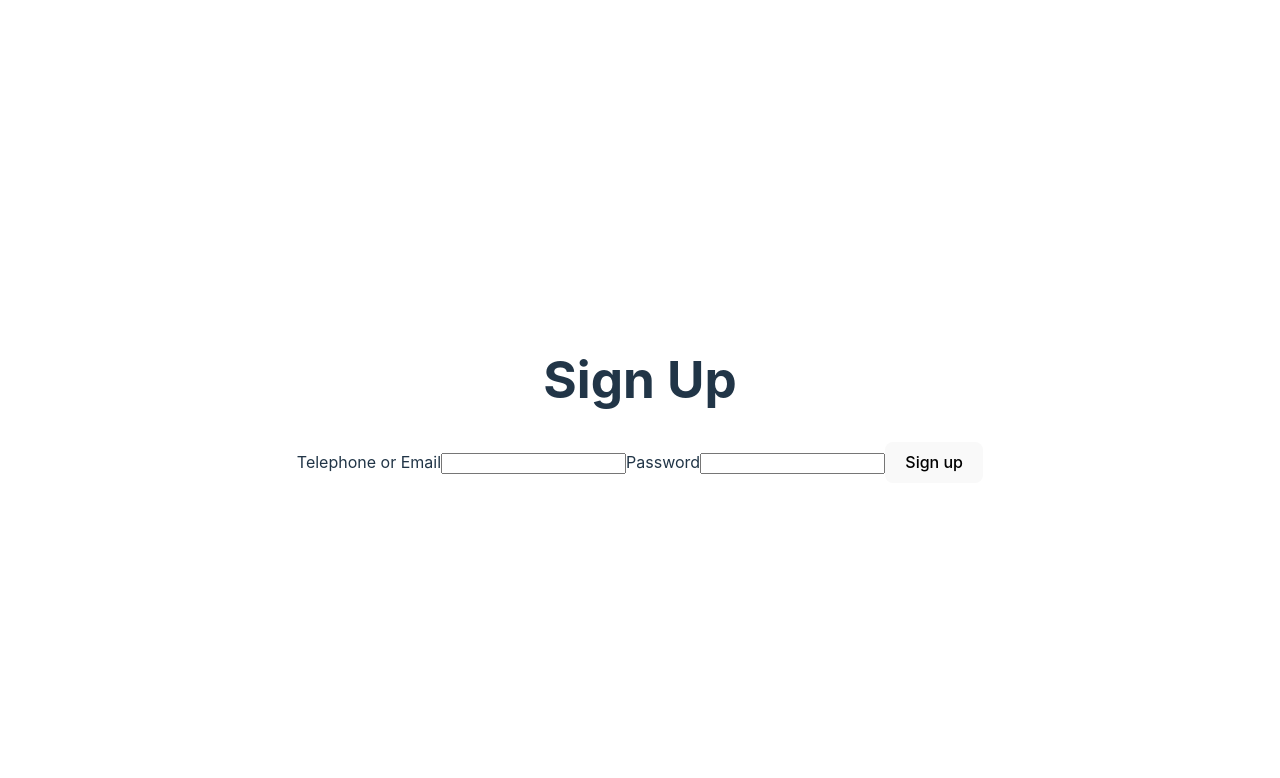
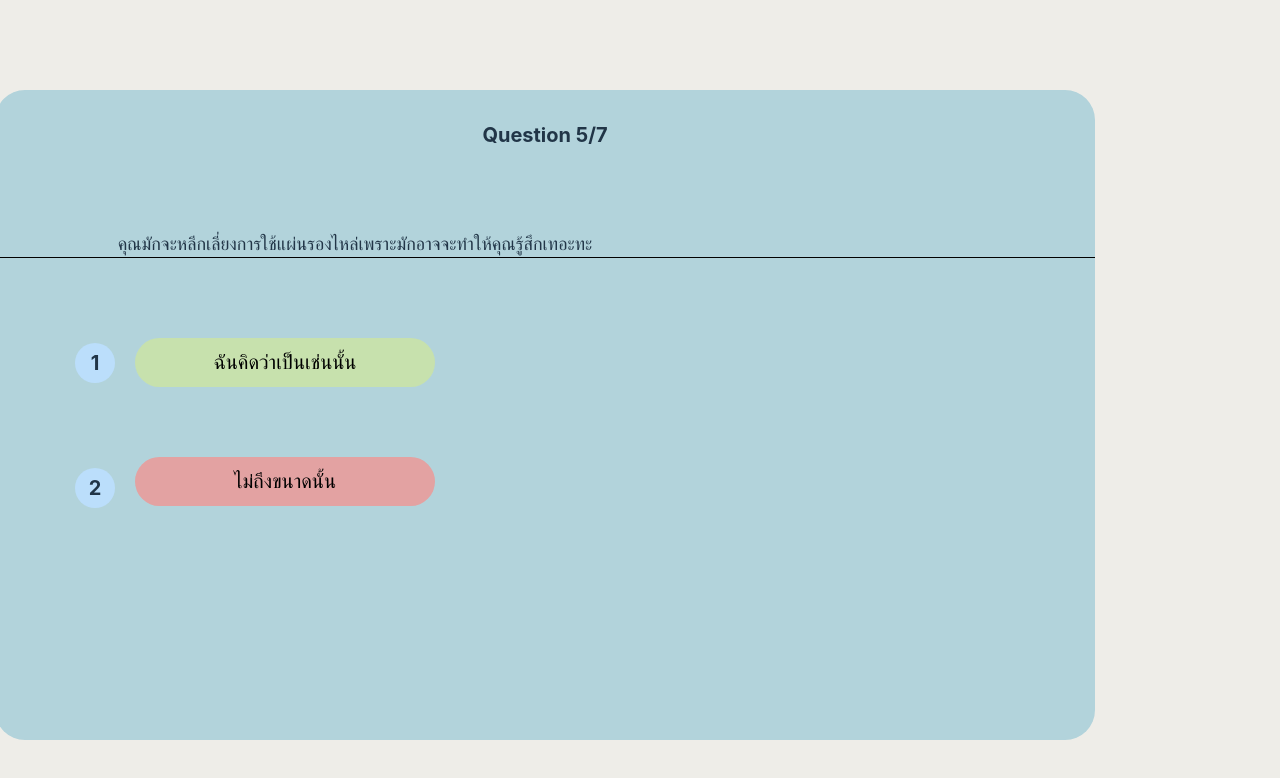
Before and after one commit to Gxamsrtt023/Alway_project, a React (Vite) app: page / in a window 1280 px wide. Shown: the top 778 px of the page. Built offline with nearby package versions, Linux system fonts and the light colour scheme.

Commit message:
update Q5

```diff
--- a/src/App.jsx
+++ b/src/App.jsx
@@ -2,14 +2,14 @@ import { useState } from 'react'
 import reactLogo from './assets/react.svg'
 import viteLogo from '/vite.svg'
 import './App.css'
-import Login from './login'
+import Q5 from './Q5'
 
 function App() {
   const [count, setCount] = useState(0)
 
   return (
     <>
-      <Login />
+      <Q5 />
     </>
   )
 }
--- /dev/null
+++ b/src/Q5.css
@@ -0,0 +1,111 @@
+
+
+body {
+    background-color: #EEEDE8;
+    font-family: 'Inter', sans-serif;
+  }
+
+  ._5rectangle1 {
+    background-color: #E5CDDD;
+    width: 740px;
+    height: 70px;
+    position: relative;
+    top: -330px;
+    left: -370px;
+  }
+
+  ._5rectangle2 {
+    background-color: #C1CCBF;
+    width: 740px;
+    height: 70px;
+    position: relative;
+    top: -400px;
+    left: 365px;
+  }
+
+  ._5container {
+    background-color: #B2D3DB;
+    width: 1100px;
+    height: 650px;
+    position: absolute;
+    top: 90px;
+    right: 185px;
+    border-radius: 30px;
+    font-family: 'Inter', sans-serif;
+  }
+
+  ._5Ask {
+    margin-top: -110px;
+    font-size: 20px;
+    display: block;
+    font-weight: bold;
+  }
+
+  ._5Asks {
+    font-size: 18px;
+    margin-bottom: 0px;
+    position: relative;
+    top: 80px;
+    left: -190px;
+    font-weight: bold;
+  }
+
+  ._5line {
+    width: 1100px;
+    border-top: 1px solid #000;
+    margin: 40px 0;
+    margin-top: 80px;
+  }
+
+  .Button5_Ans1 {
+    width: 300px;
+    border-radius: 80px;
+    background-color: #C7E1AD;
+    color: rgb(0, 0, 0);
+    font: 20px sans-serif;
+    margin: 80px 30px;
+    position: relative;
+    display: block;
+    margin: -40px 140px;
+  }
+
+  .Button5_Ans2 {
+    width: 300px;
+    font: 20px sans-serif;
+    border-radius: 80px;
+    background-color: #E3A2A2;
+    color: rgb(0, 0, 0);
+    position: relative;
+    display: block;
+    margin: 110px 140px;
+  }
+
+  ._5Number1 {
+    background-color: #BBDEFB;
+    display: flex;
+    align-items: center;
+    justify-content: center;
+    position: relative;
+    width: 40px;
+    height: 40px;
+    border-radius: 50%;
+    font-size: 20px;
+    font-weight: bold;
+    top: 45px;
+    right: -80px;
+  }
+
+  ._5Number2 {
+    background-color: #BBDEFB;
+    position: relative;
+    display: flex;
+    align-items: center;
+    justify-content: center;
+    width: 40px;
+    height: 40px;
+    border-radius: 50%;
+    font-size: 20px;
+    font-weight: bold;
+    top: 130px;
+    right: -80px;
+  }
--- /dev/null
+++ b/src/Q5.jsx
@@ -0,0 +1,32 @@
+import React from "react";
+import './Q5.css';
+
+function Q5() {
+    return (
+        <div className="_5container">
+            <div className="_5rectangle1"></div>
+            <div className="_5rectangle2"></div>
+            <div className="_5Ask">
+                Question 5/7
+            </div>
+            <div className="_5Asks">
+            คุณมักจะหลีกเลี่ยงการใช้แผ่นรองไหล่เพราะมักอาจจะทำให้คุณรู้สึกเทอะทะ
+            </div>
+            <div className="_5line"></div>
+            <div className="_5Number1">
+                1
+            </div>
+            <div className="_5Number2">
+                2
+            </div>
+            <button className="Button5_Ans1">
+                ฉันคิดว่าเป็นเช่นนั้น
+            </button>
+            <button className="Button5_Ans2">
+                ไม่ถึงขนาดนั้น
+            </button>
+        </div>
+    );
+}
+
+export default Q5;
--- a/src/login.jsx
+++ /dev/null
@@ -1,42 +0,0 @@
-import React from 'react'
-
-function Login() {
-    return (
-        <>
-
-            <h1> Sign Up </h1>
-            {/* <form onSubmit={handleSubmit}> */}
-            <form>
-                <label>
-                    Telephone or Email
-                    <input
-                        name='account'
-                        type='text'
-                        // onChange={handleChange}
-                        autoComplete='off'
-                        // value={ user.telephone }
-                        //placeholder="xxx-xxx-xxxx"
-                        //pattern="[0-9]{3}-[0-9]{3}-[0-9]{4}"
-                        maxLength={10}
-                        required
-                    />
-                </label>
-
-                <label>
-                    Password
-                    <input
-                        name='password'
-                        type='password'
-                        // onChange={handleChange}
-                        autoComplete='off'
-                        // value={ user.password }
-                        required
-                    />
-                </label>
-
-                <button> Sign up</button>
-            </form>
-        </>
-    )
-}
-export default Login;
```
